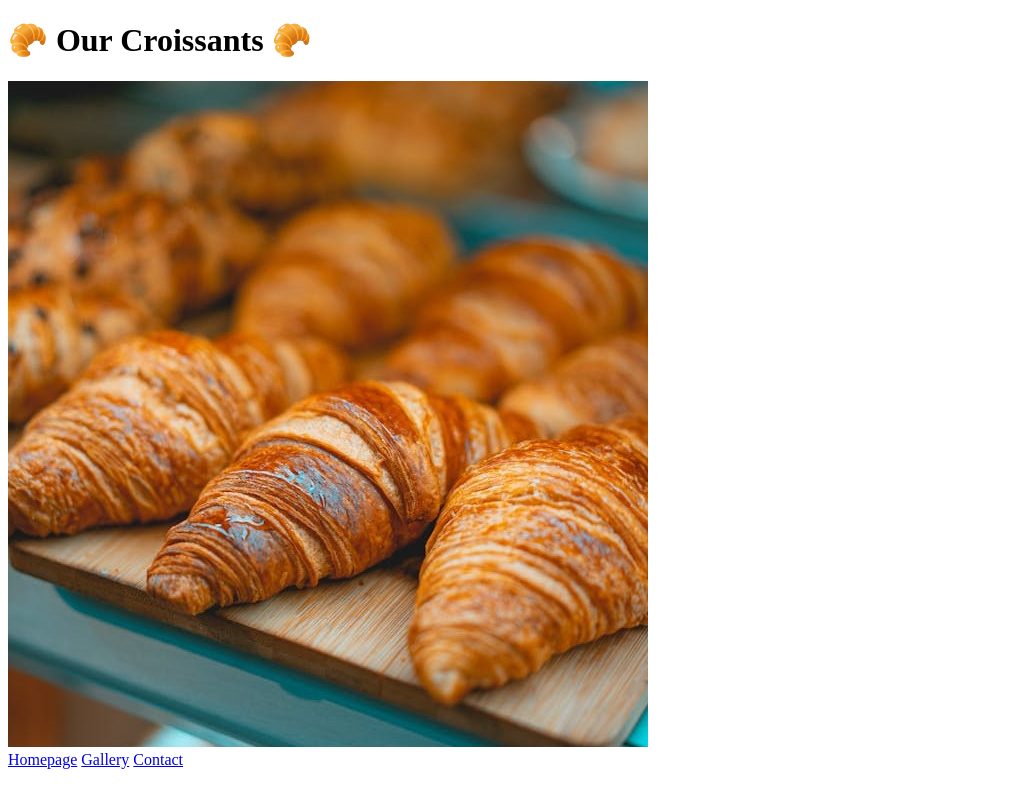
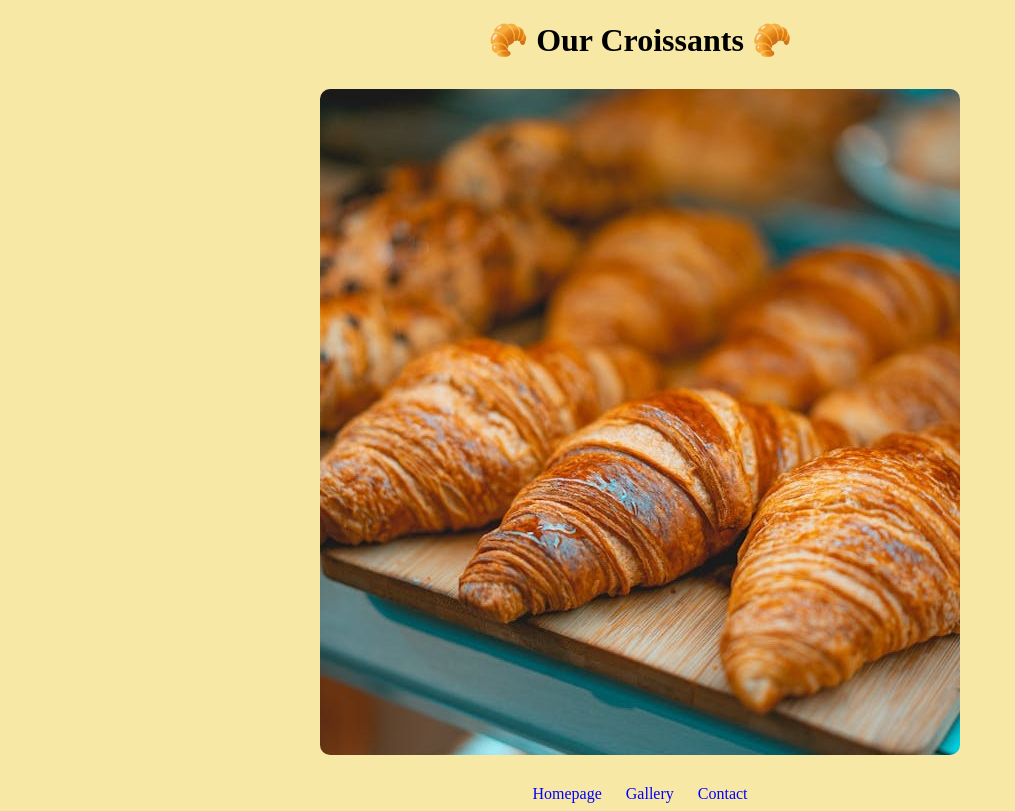
Before and after one commit to NompiloKhensani/my-croissants, a plain HTML site: page gallery.html in a window 1280 px wide. Shown: the whole page, without its empty margins (0-1015 px from the left). Drawn offline with Linux system fonts and the light colour scheme.

Commit message:
Added CSS to all pages

```diff
--- a/css/styles.css
+++ b/css/styles.css
@@ -0,0 +1,27 @@
+body {
+  background-color: #f8e8a6;
+}
+h1,
+p {
+  text-align: center;
+}
+img {
+  max-width: 100%;
+  border-radius: 10px;
+  display: block;
+  margin: 30px auto;
+}
+footer {
+  text-align: center;
+}
+a:hover {
+  cursor: pointer;
+  color: red;
+  text-decoration: underline;
+}
+
+footer a {
+  margin: 0 10px;
+  color: blue;
+  text-decoration: none;
+}
--- a/gallery.html
+++ b/gallery.html
@@ -3,6 +3,7 @@
   <head>
     <meta charset="UTF-8" />
     <meta name="viewport" content="width=device-width, initial-scale=1.0" />
+    <link rel="stylesheet" href="/css/styles.css" />
     <title>Gallery | Croissant Corner</title>
   </head>
   <body>
```
Also changed, not shown: contact.html (+1 -0 lines), index.html (+1 -0 lines).
